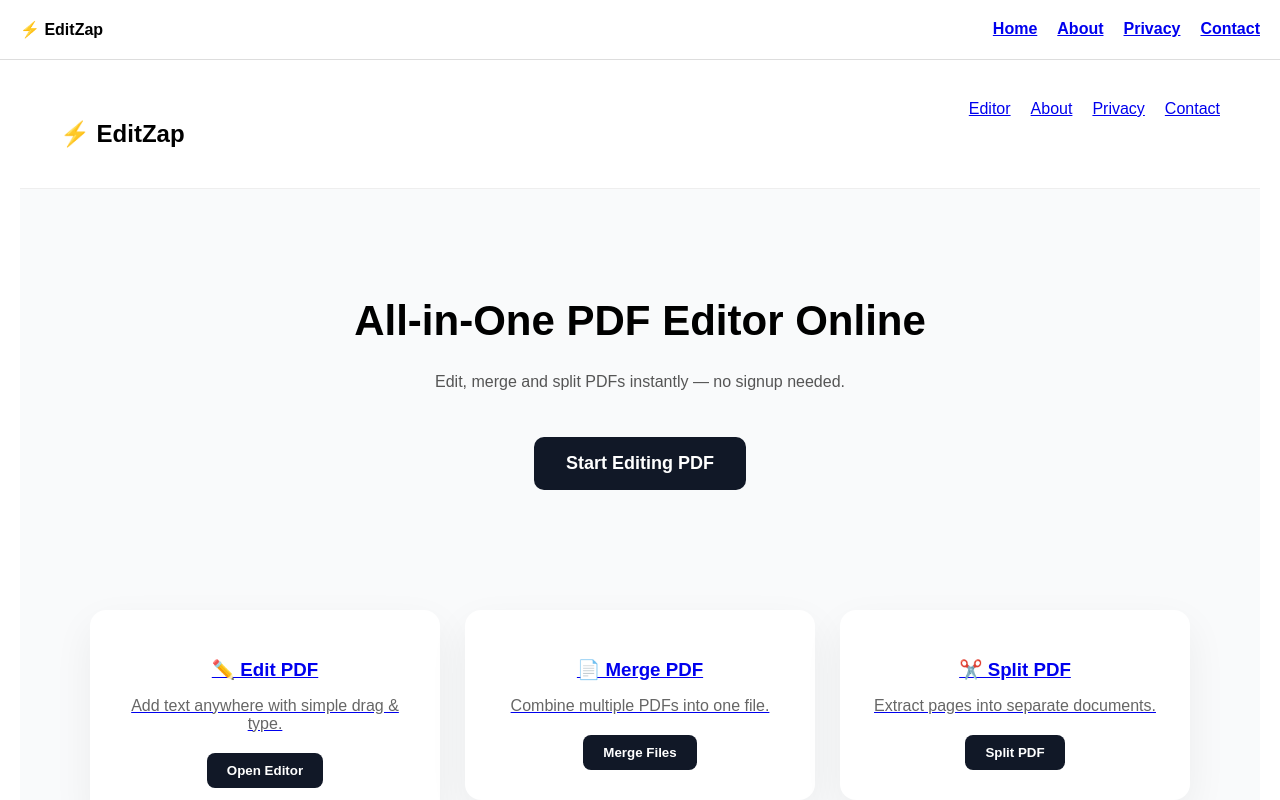
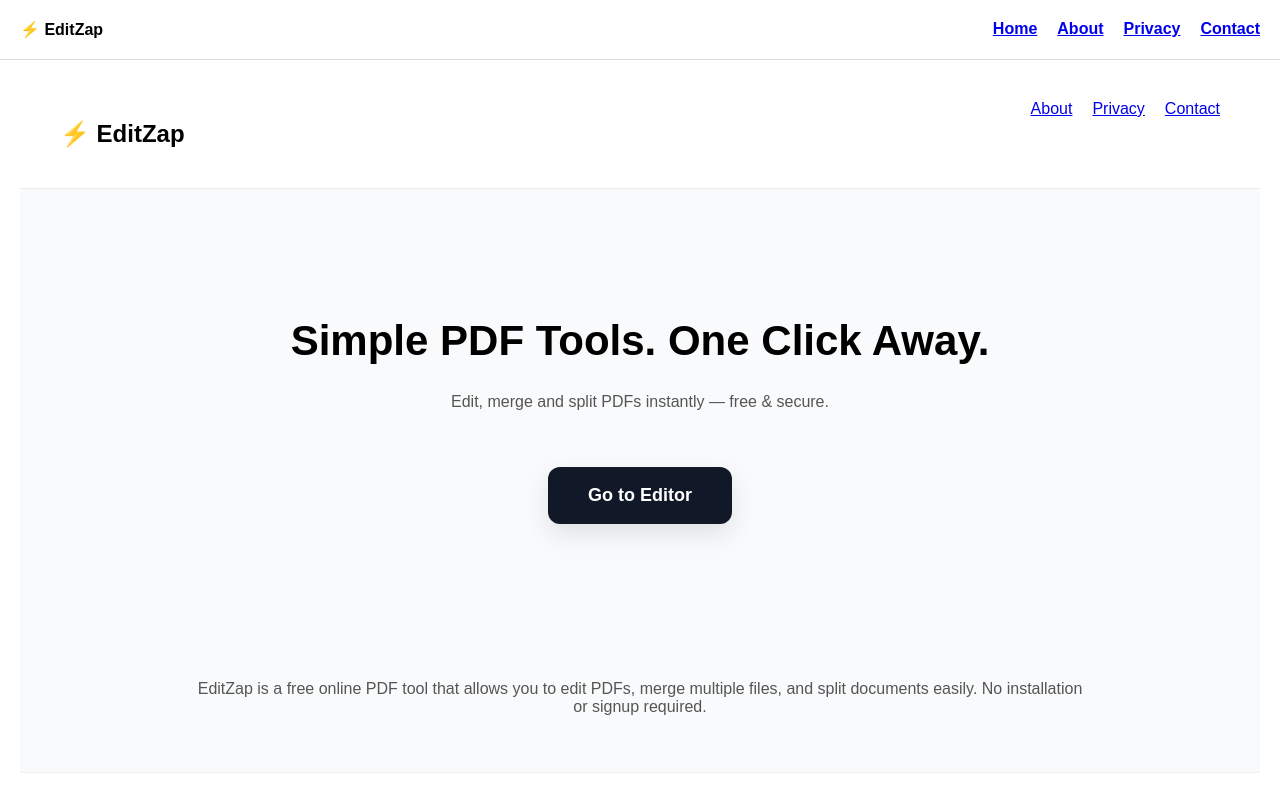
Before and after one commit to editzap/editzap, a Next.js app: page / in a window 1280 px wide. Shown: the top 800 px of the page. Built offline with nearby package versions, Linux system fonts and the light colour scheme.

Commit message:
final working version

```diff
--- a/app/page.tsx
+++ b/app/page.tsx
@@ -4,154 +4,104 @@ import Link from "next/link";
 
 export default function Home() {
   return (
-    <div style={{ background: "#f9fafb", fontFamily: "Arial" }}>
-
+    <div
+      style={{
+        minHeight: "100vh",
+        background: "#f9fafb",
+        display: "flex",
+        flexDirection: "column",
+        justifyContent: "space-between",
+        fontFamily: "Arial",
+      }}
+    >
       {/* NAVBAR */}
-      <div style={{
+      <div
+        style={{
           display: "flex",
           justifyContent: "space-between",
           padding: "20px 40px",
           background: "#fff",
-        borderBottom: "1px solid #eee"
-      }}>
+          borderBottom: "1px solid #eee",
+        }}
+      >
         <h2 style={{ fontWeight: "bold" }}>⚡ EditZap</h2>
 
         <div style={{ display: "flex", gap: 20 }}>
-          <Link href="/editor">Editor</Link>
           <Link href="/about">About</Link>
           <Link href="/privacy">Privacy</Link>
           <Link href="/contact">Contact</Link>
         </div>
       </div>
 
-      {/* HERO */}
-      <div style={{
+      {/* HERO (ONLY CTA) */}
+      <div
+        style={{
           textAlign: "center",
-        padding: "80px 20px"
-      }}>
+          padding: "100px 20px",
+        }}
+      >
         <h1 style={{ fontSize: 42, fontWeight: "bold" }}>
-          All-in-One PDF Editor Online
+          Simple PDF Tools. One Click Away.
         </h1>
 
         <p style={{ marginTop: 20, color: "#555" }}>
-          Edit, merge and split PDFs instantly — no signup needed.
+          Edit, merge and split PDFs instantly — free & secure.
         </p>
 
         <Link href="/editor">
-          <button style={{
-            marginTop: 30,
-            padding: "16px 32px",
+          <button
+            style={{
+              marginTop: 40,
+              padding: "18px 40px",
               fontSize: 18,
               background: "#111827",
               color: "#fff",
               border: "none",
-            borderRadius: 10,
+              borderRadius: 12,
               cursor: "pointer",
-            fontWeight: "bold"
-          }}>
-            Start Editing PDF
+              fontWeight: "bold",
+              boxShadow: "0 10px 25px rgba(0,0,0,0.1)",
+            }}
+          >
+            Go to Editor
           </button>
         </Link>
       </div>
 
-      {/* TOOL CARDS (FIXED BUTTONS) */}
-      <div style={{
-        maxWidth: 1100,
+      {/* INFO SECTION (SEO + ADSENSE SAFE) */}
+      <div
+        style={{
+          maxWidth: 900,
           margin: "auto",
           padding: 40,
-        display: "grid",
-        gridTemplateColumns: "repeat(3, 1fr)",
-        gap: 25
-      }}>
-
-        {/* EDIT */}
-        <Link href="/editor">
-          <div style={cardStyle}>
-            <h3 style={titleStyle}>✏️ Edit PDF</h3>
-            <p style={descStyle}>
-              Add text anywhere with simple drag & type.
-            </p>
-            <button style={btnStyle}>Open Editor</button>
-          </div>
-        </Link>
-
-        {/* MERGE */}
-        <Link href="/editor">
-          <div style={cardStyle}>
-            <h3 style={titleStyle}>📄 Merge PDF</h3>
-            <p style={descStyle}>
-              Combine multiple PDFs into one file.
-            </p>
-            <button style={btnStyle}>Merge Files</button>
-          </div>
-        </Link>
-
-        {/* SPLIT */}
-        <Link href="/editor">
-          <div style={cardStyle}>
-            <h3 style={titleStyle}>✂️ Split PDF</h3>
-            <p style={descStyle}>
-              Extract pages into separate documents.
-            </p>
-            <button style={btnStyle}>Split PDF</button>
-          </div>
-        </Link>
-
-      </div>
-
-      {/* TRUST */}
-      <div style={{
           textAlign: "center",
-        padding: 50
-      }}>
-        <h2>Fast. Secure. Private.</h2>
-        <p style={{ marginTop: 10, color: "#555" }}>
-          Files are processed in your browser. Nothing is stored.
+          color: "#555",
+        }}
+      >
+        <p>
+          EditZap is a free online PDF tool that allows you to edit PDFs,
+          merge multiple files, and split documents easily. No installation
+          or signup required.
         </p>
       </div>
 
       {/* FOOTER */}
-      <div style={{
+      <div
+        style={{
           textAlign: "center",
           padding: 30,
           borderTop: "1px solid #eee",
-        background: "#fff"
-      }}>
-        © 2026 EditZap — Free PDF Tools
+          background: "#fff",
+        }}
+      >
+        <p>© 2026 EditZap — Free PDF Tools</p>
+
+        <div style={{ marginTop: 10 }}>
+          <Link href="/about">About</Link> |{" "}
+          <Link href="/privacy">Privacy</Link> |{" "}
+          <Link href="/contact">Contact</Link>
         </div>
-
+      </div>
     </div>
   );
 }
-
-/* STYLES */
-
-const cardStyle = {
-  background: "#fff",
-  padding: 30,
-  borderRadius: 16,
-  boxShadow: "0 15px 40px rgba(0,0,0,0.06)",
-  cursor: "pointer",
-  textAlign: "center" as const,
-  transition: "0.2s"
-};
-
-const titleStyle = {
-  fontWeight: "bold",
-  marginBottom: 10
-};
-
-const descStyle = {
-  color: "#666",
-  marginBottom: 20
-};
-
-const btnStyle = {
-  padding: "10px 20px",
-  background: "#111827",
-  color: "#fff",
-  border: "none",
-  borderRadius: 8,
-  cursor: "pointer",
-  fontWeight: "bold"
-};
```
Lines whose indentation alone changed are shown as unchanged.
